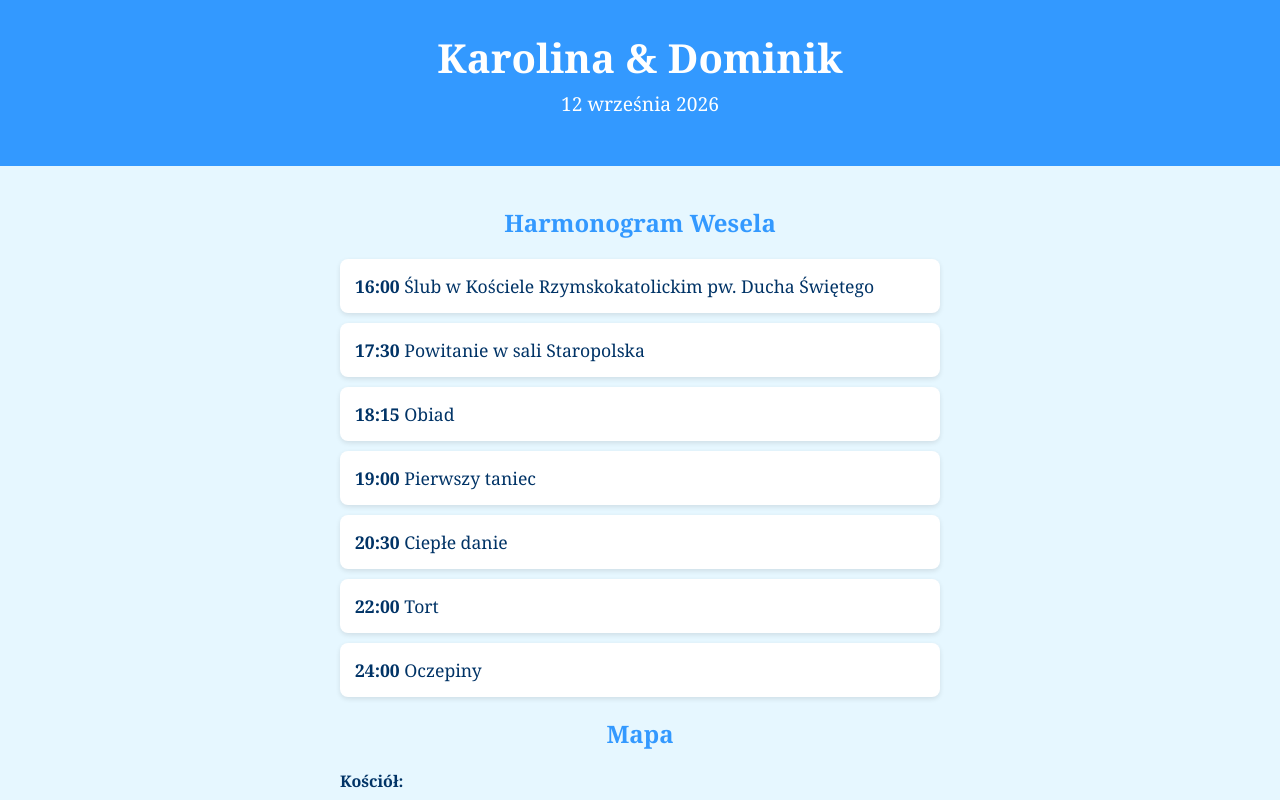
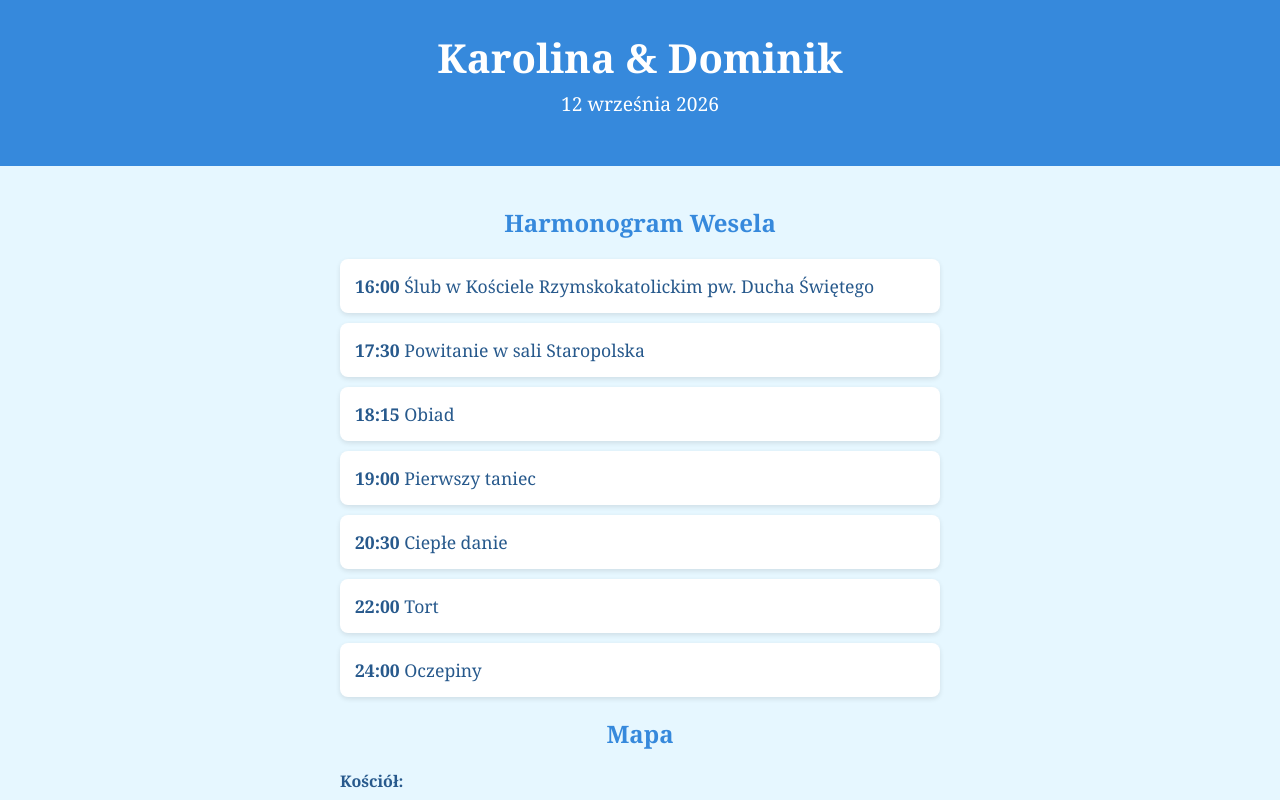
Before and after one commit to gajewskaok/wesele-karolina-dominik, a plain HTML site: page index.htm in a window 1280 px wide. Shown: the top 800 px of the page. Drawn offline with Linux system fonts and the light colour scheme.

Commit message:
Update index.htm

```diff
--- a/index.htm
+++ b/index.htm
@@ -7,13 +7,13 @@
   <style>
   body {
     font-family: 'Georgia', serif;
-    background: #e6f7ff; /* Błękitne tło */
-    color: #003366; /* Głęboki błękit dla tekstu */
+    background: #e6f7ff;
+    color: #27598c;
     margin: 0;
     padding: 0;
   }
   header {
-    background: #3399ff; /* Błękitny pasek u góry */
+    background: #3689dc;
     color: white;
     padding: 30px 20px;
     text-align: center;
@@ -33,14 +33,14 @@
   }
   h2 {
     text-align: center;
-    color: #3399ff; /* Błękitny nagłówek */
+    color: #3689dc;
   }
   ul {
     list-style: none;
     padding: 0;
   }
   li {
-    background: #ffffff; /* Białe pola dla przejrzystości */
+    background: #ffffff;
     margin: 10px 0;
     padding: 15px;
     border-radius: 8px;
```
